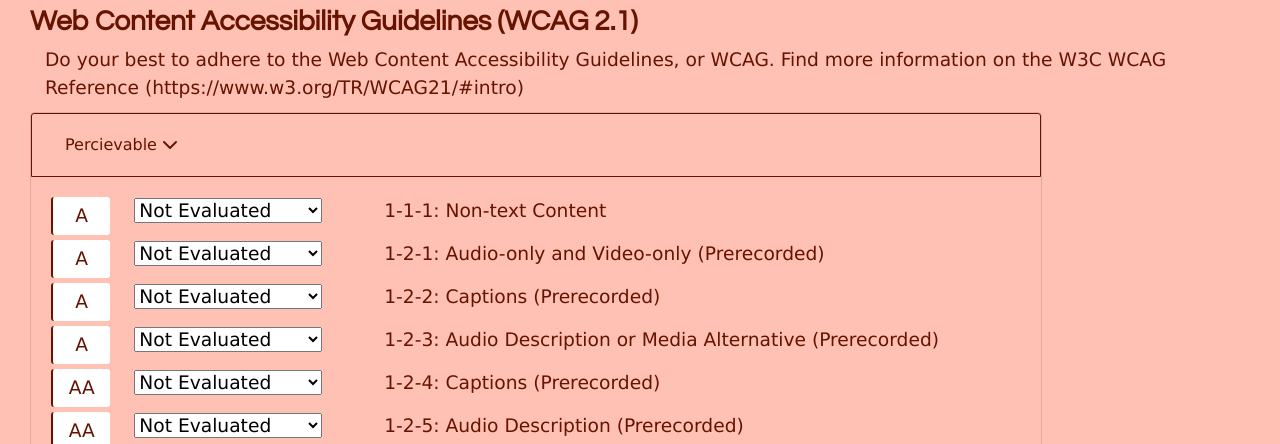
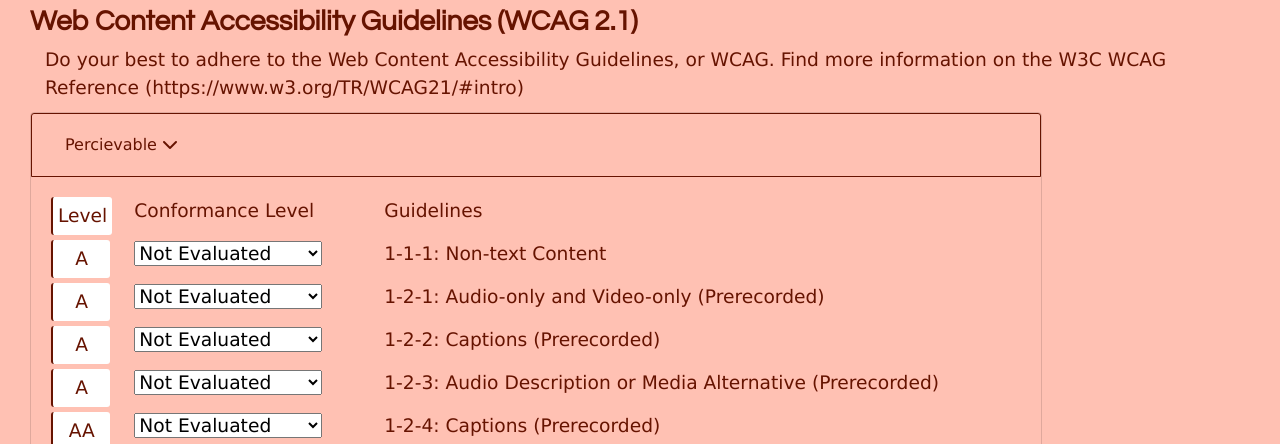
Before and after one commit to jeevika04/DontWingIt, a plain HTML site: page public/index.html in a window 1280 px wide. Shown: the part 356-800 px from the top of the page. Drawn offline with nearby package versions, Linux system fonts and the light colour scheme; some packages are replaced by stand-ins of ours; no server answers.

Commit message:
added level headings

```diff
--- a/public/index.html
+++ b/public/index.html
@@ -114,7 +114,13 @@
 
                             <div id="collapseOne" class="collapse show" aria-labelledby="headingOne" data-parent="#accordion">
                               <div id="percievable" class="card-body">
-
+                                <div class = "ch-item">
+                                  <div class = "row">
+                                      <div class = "col-1"><div class="reference">Level</div></div>
+                                      <div class = "col-3"> Conformance Level </div>
+                                      <div class = "col-8">Guidelines</div>
+                                  </div>
+                              </div>
                               </div>
                             </div>
                           </div>
@@ -128,7 +134,13 @@
                             </div>
                             <div id="collapseTwo" class="collapse" aria-labelledby="headingTwo" data-parent="#accordion">
                               <div id="operable" class="card-body">
-
+                                <div class = "ch-item">
+                                  <div class = "row">
+                                      <div class = "col-1"><div class="reference">Level</div></div>
+                                      <div class = "col-3"> Conformance Level </div>
+                                      <div class = "col-8">Guidelines</div>
+                                  </div>
+                                </div>
                               </div>
                             </div>
                           </div>
@@ -141,7 +153,15 @@
                               </h5>
                             </div>
                             <div id="collapseThree" class="collapse" aria-labelledby="headingThree" data-parent="#accordion">
+
                               <div id="understandable" class="card-body">
+                                <div class = "ch-item">
+                                  <div class = "row">
+                                      <div class = "col-1"><div class="reference">Level</div></div>
+                                      <div class = "col-3"> Conformance Level </div>
+                                      <div class = "col-8">Guidelines</div>
+                                  </div>
+                                </div>
 
                                 </div>
                             </div>
@@ -155,7 +175,15 @@
                                 </h5>
                               </div>
                               <div id="collapseFour" class="collapse" aria-labelledby="headingFour" data-parent="#accordion">
+
                                 <div id="robust" class="card-body">
+                                  <div class = "ch-item">
+                                    <div class = "row">
+                                        <div class = "col-1"><div class="reference">Level</div></div>
+                                        <div class = "col-3"> Conformance Level </div>
+                                        <div class = "col-8">Guidelines</div>
+                                    </div>
+                                  </div>
                                 </div>
                               </div>
                             </div>
```
